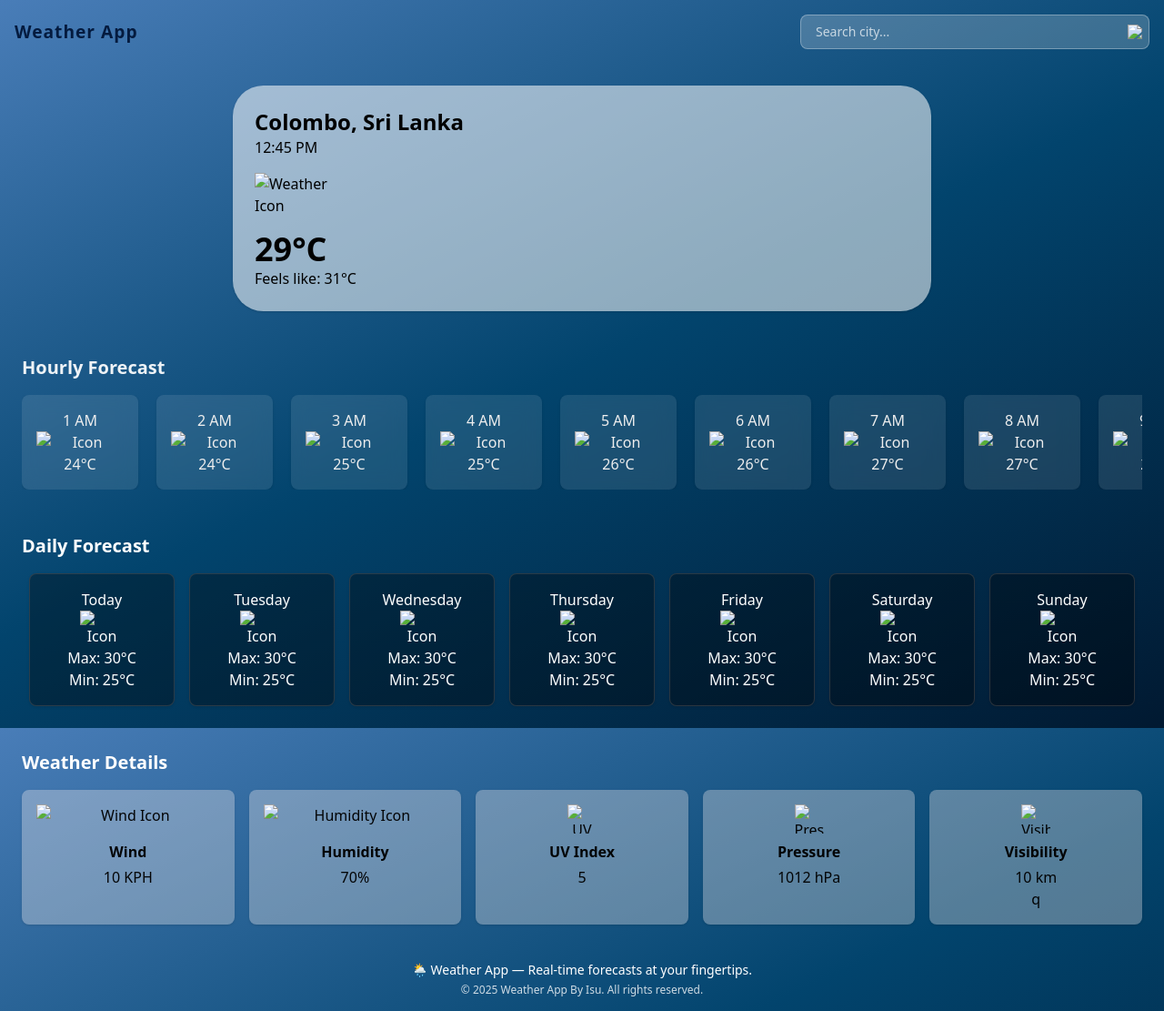
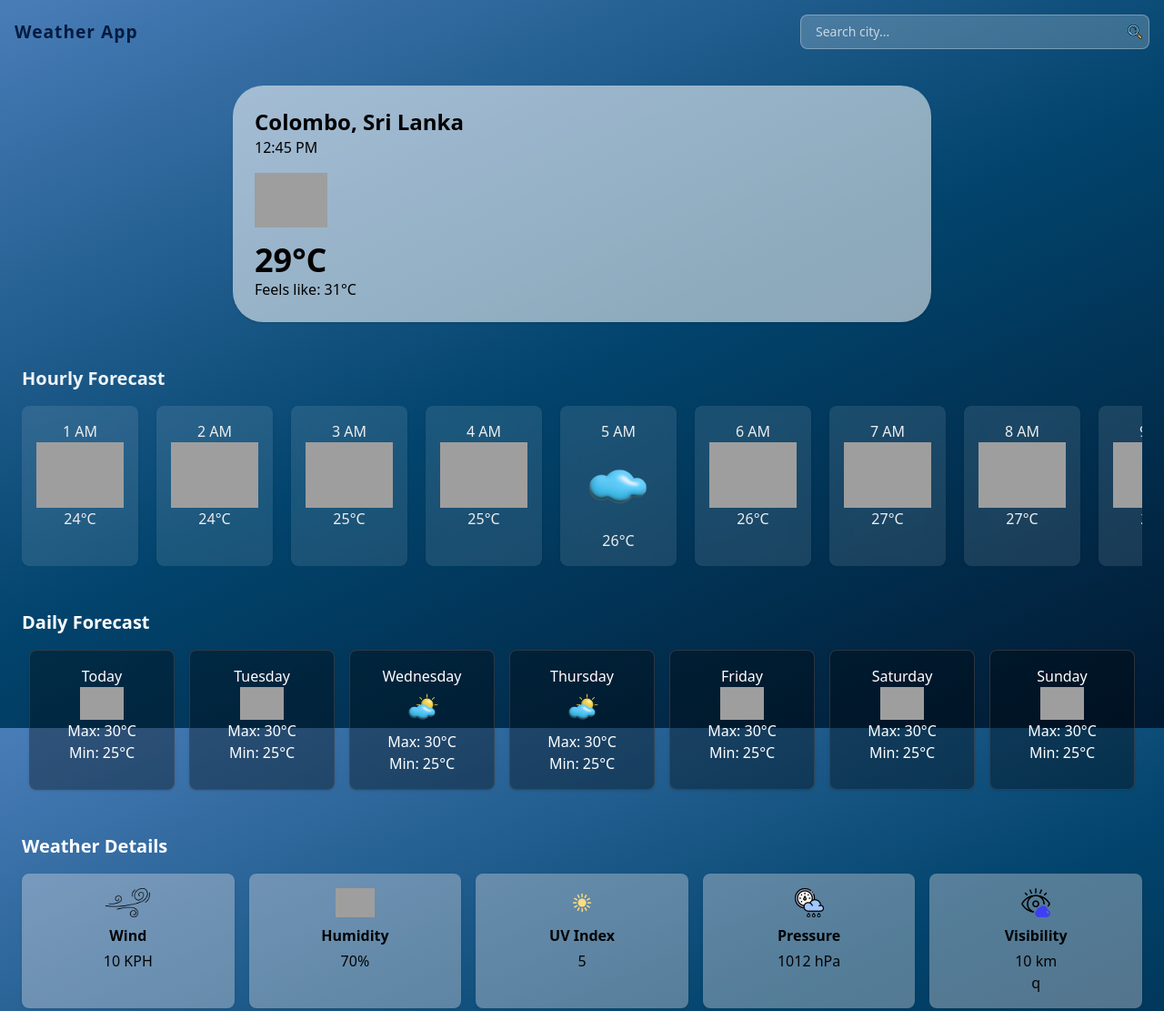
Before and after one commit to itzisurii/Weather-Web-Application-, a plain HTML site: page index.html in a window 1280 px wide. Shown: the top 1111 px of the page at 91% size. Drawn offline with nearby package versions, Linux system fonts and the light colour scheme; the site is published under a folder, as on GitHub Pages, so addresses that start at the root find nothing.

Commit message:
Update index.html

```diff
--- a/index.html
+++ b/index.html
@@ -34,7 +34,7 @@
                         class="block w-full p-2 pl-4 text-sm text-white border border-white/30 rounded-lg bg-white/20 placeholder-white/70 focus:ring-2 focus:ring-white focus:border-white">
                     <button type="submit"
                         class="absolute right-2 top-1/2 -translate-y-1/2 text-white hover:text-gray-200">
-                        <img src="/assets/images/search.png" alt="Visibility Icon" class="mx-auto mb-0 w-4 h-4">
+                        <img src="./assets/images/search.png" alt="Visibility Icon" class="mx-auto mb-0 w-4 h-4">
                     </button>
                 </div>
             </form>
@@ -48,7 +48,7 @@
             <div>
                 <h2 id="location" class="text-2xl font-bold">Colombo, Sri Lanka</h2>
                 <p id="local-time">12:45 PM</p>
-                <img src="/assets/images/Sunny.png" alt="Weather Icon" class="w-20 my-4">
+                <img src="./assets/images/Sunny.png" alt="Weather Icon" class="w-20 my-4">
                 <p id="temperature" class="text-4xl font-bold">29°C</p>
                 <p id="feels-like">Feels like: 31°C</p>
             </div>
@@ -63,168 +63,168 @@
 
             <div class="flex-shrink-0 p-4 rounded-lg shadow w-32 text-center custom-card">
                 <p>1 AM</p>
-                <img src="/assets/images/Partly Cloudy night.png" alt="Icon" class="mx-auto w-13">
+                <img src="./assets/images/Partly Cloudy night.png" alt="Icon" class="mx-auto w-13">
                 <!-- <p>Partly Cloudy</p> -->
                 <p>24°C</p>
             </div>
 
             <div class="flex-shrink-0 p-4 rounded-lg shadow w-32 text-center custom-card">
                 <p>2 AM</p>
-                <img src="/assets/images/Partly Cloudy night.png" alt="Icon" class="mx-auto w-13">
+                <img src="./assets/images/Partly Cloudy night.png" alt="Icon" class="mx-auto w-13">
                 <!-- <p>Partly Cloudy</p> -->
                 <p>24°C</p>
             </div>
 
             <div class="flex-shrink-0 p-4 rounded-lg shadow w-32 text-center custom-card">
                 <p>3 AM</p>
-                <img src="/assets/images/Thunderstorms at Night.png" alt="Icon" class="mx-auto w-13">
+                <img src="./assets/images/Thunderstorms at Night.png" alt="Icon" class="mx-auto w-13">
                 <!-- <p>Thunderstorm</p> -->
                 <p>25°C</p>
             </div>
 
             <div class="flex-shrink-0 p-4 rounded-lg shadow w-32 text-center custom-card">
                 <p>4 AM</p>
-                <img src="/assets/images/Rain at Night.png" alt="Icon" class="mx-auto w-13">
+                <img src="./assets/images/Rain at Night.png" alt="Icon" class="mx-auto w-13">
                 <!-- <p>Rain</p> -->
                 <p>25°C</p>
             </div>
 
             <div class="flex-shrink-0 p-4 rounded-lg shadow w-32 text-center custom-card">
                 <p>5 AM</p>
-                <img src="/assets/images/Cloudy .png" alt="Icon" class="mx-auto w-13">
+                <img src="./assets/images/Cloudy .png" alt="Icon" class="mx-auto w-13">
                 <!-- <p>Cloudy</p> -->
                 <p>26°C</p>
             </div>
 
             <div class="flex-shrink-0 p-4 rounded-lg shadow w-32 text-center custom-card">
                 <p>6 AM</p>
-                <img src="/assets/images/Mostly Sunny.png" alt="Icon" class="mx-auto w-13">
+                <img src="./assets/images/Mostly Sunny.png" alt="Icon" class="mx-auto w-13">
                 <!-- <p>Mostly Sunny</p> -->
                 <p>26°C</p>
             </div>
 
             <div class="flex-shrink-0 p-4 rounded-lg shadow w-32 text-center custom-card">
                 <p>7 AM</p>
-                <img src="/assets/images/Mostly Sunny.png" alt="Icon" class="mx-auto w-13">
+                <img src="./assets/images/Mostly Sunny.png" alt="Icon" class="mx-auto w-13">
                 <!-- <p>Mostly Sunny</p> -->
                 <p>27°C</p>
             </div>
 
             <div class="flex-shrink-0 p-4 rounded-lg shadow w-32 text-center custom-card">
                 <p>8 AM</p>
-                <img src="/assets/images/Sunny.png" alt="Icon" class="mx-auto w-13">
+                <img src="./assets/images/Sunny.png" alt="Icon" class="mx-auto w-13">
                 <!-- <p>Sunny</p> -->
                 <p>27°C</p>
             </div>
 
             <div class="flex-shrink-0 p-4 rounded-lg shadow w-32 text-center custom-card">
                 <p>9 AM</p>
-                <img src="/assets/images/Sunny.png" alt="Icon" class="mx-auto w-13">
+                <img src="./assets/images/Sunny.png" alt="Icon" class="mx-auto w-13">
                 <!-- <p>Sunny</p> -->
                 <p>28°C</p>
             </div>
 
             <div class="flex-shrink-0 p-4 rounded-lg shadow w-32 text-center custom-card">
                 <p>10 AM</p>
-                <img src="/assets/images/Mostly Sunny.png" alt="Icon" class="mx-auto w-13">
+                <img src="./assets/images/Mostly Sunny.png" alt="Icon" class="mx-auto w-13">
                 <!-- <p>Mostly Sunny</p> -->
                 <p>28°C</p>
             </div>
 
             <div class="flex-shrink-0 p-4 rounded-lg shadow w-32 text-center custom-card">
                 <p>11 AM</p>
-                <img src="/assets/images/Partly Cloudy and Windy.png" alt="Icon" class="mx-auto w-13">
+                <img src="./assets/images/Partly Cloudy and Windy.png" alt="Icon" class="mx-auto w-13">
                 <!-- <p>Partly Cloudy and Windy</p> -->
                 <p>27°C</p>
             </div>
 
             <div class="flex-shrink-0 p-4 rounded-lg shadow w-32 text-center custom-card">
                 <p>12 PM</p>
-                <img src="/assets/images/Sunny.png" alt="Icon" class="mx-auto w-13">
+                <img src="./assets/images/Sunny.png" alt="Icon" class="mx-auto w-13">
                 <!-- <p>Sunny</p> -->
                 <p>31°C</p>
             </div>
 
             <div class="flex-shrink-0 p-4 rounded-lg shadow w-32 text-center custom-card">
                 <p>1 PM</p>
-                <img src="/assets/images/Sunny.png" alt="Icon" class="mx-auto w-13">
+                <img src="./assets/images/Sunny.png" alt="Icon" class="mx-auto w-13">
                 <!-- <p>Sunny</p> -->
                 <p>30°C</p>
             </div>
 
             <div class="flex-shrink-0 p-4 rounded-lg shadow w-32 text-center custom-card">
                 <p>2 PM</p>
-                <img src="/assets/images/Mostly Sunny.png" alt="Icon" class="mx-auto w-13">
+                <img src="./assets/images/Mostly Sunny.png" alt="Icon" class="mx-auto w-13">
                 <!-- <p>Mostly Sunny</p> -->
                 <p>29°C</p>
             </div>
 
             <div class="flex-shrink-0 p-4 rounded-lg shadow w-32 text-center custom-card">
                 <p>3 PM</p>
-                <img src="/assets/images/Mostly Sunny.png" alt="Icon" class="mx-auto w-13">
+                <img src="./assets/images/Mostly Sunny.png" alt="Icon" class="mx-auto w-13">
                 <!-- <p>Mostly Sunny</p> -->
                 <p>29°C</p>
             </div>
 
             <div class="flex-shrink-0 p-4 rounded-lg shadow w-32 text-center custom-card">
                 <p>4 PM</p>
-                <img src="/assets/images/Partly Cloudy with Light Rain.png" alt="Icon" class="mx-auto w-13">
+                <img src="./assets/images/Partly Cloudy with Light Rain.png" alt="Icon" class="mx-auto w-13">
                 <!-- <p>Partly Cloudy With Light Rain</p> -->
                 <p>27°C</p>
             </div>
 
             <div class="flex-shrink-0 p-4 rounded-lg shadow w-32 text-center custom-card">
                 <p>5 PM</p>
-                <img src="/assets/images/Partly Cloudy with Thunderstorms.png" alt="Icon" class="mx-auto w-13">
+                <img src="./assets/images/Partly Cloudy with Thunderstorms.png" alt="Icon" class="mx-auto w-13">
                 <!-- <p>Partly Cloudy With Thunderstorm</p> -->
                 <p>27°C</p>
             </div>
 
             <div class="flex-shrink-0 p-4 rounded-lg shadow w-32 text-center custom-card">
                 <p>6 PM</p>
-                <img src="/assets/images/Partly Cloudy with Showers.png" alt="Icon" class="mx-auto w-13">
+                <img src="./assets/images/Partly Cloudy with Showers.png" alt="Icon" class="mx-auto w-13">
                 <!-- <p>Partly Cloudy With Showers</p> -->
                 <p>27°C</p>
             </div>
 
             <div class="flex-shrink-0 p-4 rounded-lg shadow w-32 text-center custom-card">
                 <p>7 PM</p>
-                <img src="/assets/images/Light Rain at Night.png" alt="Icon" class="mx-auto w-13">
+                <img src="./assets/images/Light Rain at Night.png" alt="Icon" class="mx-auto w-13">
                 <!-- <p>Light Rain</p> -->
                 <p>26°C</p>
             </div>
 
             <div class="flex-shrink-0 p-4 rounded-lg shadow w-32 text-center custom-card">
                 <p>8 PM</p>
-                <img src="/assets/images/Windy Night.png" alt="Icon" class="mx-auto w-13">
+                <img src="./assets/images/Windy Night.png" alt="Icon" class="mx-auto w-13">
                 <!-- <p>Windy Night</p> -->
                 <p>26°C</p>
             </div>
 
             <div class="flex-shrink-0 p-4 rounded-lg shadow w-32 text-center custom-card">
                 <p>9 PM</p>
-                <img src="/assets/images/Thunderstorms at Night.png" alt="Icon" class="mx-auto w-13">
+                <img src="./assets/images/Thunderstorms at Night.png" alt="Icon" class="mx-auto w-13">
                 <!-- <p>Thunderstorm</p> -->
                 <p>25°C</p>
             </div>
 
             <div class="flex-shrink-0 p-4 rounded-lg shadow w-32 text-center custom-card">
                 <p>10 PM</p>
-                <img src="/assets/images/Thunderstorms with Rain at Night.png" alt="Icon" class="mx-auto w-13">
+                <img src="./assets/images/Thunderstorms with Rain at Night.png" alt="Icon" class="mx-auto w-13">
                 <!-- <p>Thunderstorm With Rain</p> -->
                 <p>25°C</p>
             </div>
 
             <div class="flex-shrink-0 p-4 rounded-lg shadow w-32 text-center custom-card">
                 <p>11 PM</p>
-                <img src="/assets/images/Snow Showers at Night.png" alt="Icon" class="mx-auto w-13">
+                <img src="./assets/images/Snow Showers at Night.png" alt="Icon" class="mx-auto w-13">
                 <!-- <p>Show Shower</p> -->
                 <p>25°C</p>
             </div>
 
             <div class="flex-shrink-0 p-4 rounded-lg shadow w-32 text-center custom-card">
                 <p>12 AM</p>
-                <img src="/assets/images/Partly Cloudy night.png" alt="Icon" class="mx-auto w-13">
+                <img src="./assets/images/Partly Cloudy night.png" alt="Icon" class="mx-auto w-13">
                 <!-- <p>Show Shower</p> -->
                 <p>24°C</p>
             </div>
@@ -239,49 +239,49 @@
         <div class="flex flex-wrap gap-4 justify-center">
             <div class="p-4 rounded-lg shadow text-center w-40 custom-daily">
                 <p>Today</p>
-                <img src="/assets/images/Sunny.png" alt="Icon" class="mx-auto w-12">
+                <img src="./assets/images/Sunny.png" alt="Icon" class="mx-auto w-12">
                 <p>Max: 30°C</p>
                 <p>Min: 25°C</p>
             </div>
 
             <div class="p-4 rounded-lg shadow text-center w-40 custom-daily">
                 <p>Tuesday</p>
-                <img src="/assets/images/Partly Cloudy and Windy.png" alt="Icon" class="mx-auto w-12">
+                <img src="./assets/images/Partly Cloudy and Windy.png" alt="Icon" class="mx-auto w-12">
                 <p>Max: 30°C</p>
                 <p>Min: 25°C</p>
             </div>
 
             <div class="p-4 rounded-lg shadow text-center w-40 custom-daily">
                 <p>Wednesday</p>
-                <img src="/assets/images/Partly Cloudy.png" alt="Icon" class="mx-auto w-12">
+                <img src="./assets/images/Partly Cloudy.png" alt="Icon" class="mx-auto w-12">
                 <p>Max: 30°C</p>
                 <p>Min: 25°C</p>
             </div>
 
             <div class="p-4 rounded-lg shadow text-center w-40 custom-daily">
                 <p>Thursday</p>
-                <img src="/assets/images/Partly Cloudy.png" alt="Icon" class="mx-auto w-12">
+                <img src="./assets/images/Partly Cloudy.png" alt="Icon" class="mx-auto w-12">
                 <p>Max: 30°C</p>
                 <p>Min: 25°C</p>
             </div>
 
             <div class="p-4 rounded-lg shadow text-center w-40 custom-daily">
                 <p>Friday</p>
-                <img src="/assets/images/Sunny.png" alt="Icon" class="mx-auto w-12">
+                <img src="./assets/images/Sunny.png" alt="Icon" class="mx-auto w-12">
                 <p>Max: 30°C</p>
                 <p>Min: 25°C</p>
             </div>
 
             <div class="p-4 rounded-lg shadow text-center w-40 custom-daily">
                 <p>Saturday</p>
-                <img src="/assets/images/Partly Cloudy with Showers.png" alt="Icon" class="mx-auto w-12">
+                <img src="./assets/images/Partly Cloudy with Showers.png" alt="Icon" class="mx-auto w-12">
                 <p>Max: 30°C</p>
                 <p>Min: 25°C</p>
             </div>
 
             <div class="p-4 rounded-lg shadow text-center w-40 custom-daily">
                 <p>Sunday</p>
-                <img src="/assets/images/Partly Cloudy with Light Rain.png" alt="Icon" class="mx-auto w-12">
+                <img src="./assets/images/Partly Cloudy with Light Rain.png" alt="Icon" class="mx-auto w-12">
                 <p>Max: 30°C</p>
                 <p>Min: 25°C</p>
             </div>
@@ -293,27 +293,27 @@
 
         <div class="flex flex-wrap gap-4 justify-center">
             <div class=" p-4 rounded-lg shadow text-center flex-1 min-w-[140px] max-w-xs custom-weather">
-                <img src="/assets/images/wind.png" alt="Wind Icon" class="mx-auto mb-2 w-83 h-8">
+                <img src="./assets/images/wind.png" alt="Wind Icon" class="mx-auto mb-2 w-83 h-8">
                 <p class="font-semibold mb-1">Wind</p>
                 <p id="wind-speed">10 KPH</p>
             </div>
             <div class=" p-4 rounded-lg shadow text-center flex-1 min-w-[140px] max-w-xs custom-weather">
-                <img src="/assets/images/Humi.png" alt="Humidity Icon" class="mx-auto mb-2 w-83 h-8">
+                <img src="./assets/images/Humi.png" alt="Humidity Icon" class="mx-auto mb-2 w-83 h-8">
                 <p class="font-semibold mb-1">Humidity</p>
                 <p id="humidity">70%</p>
             </div>
             <div class="p-4 rounded-lg shadow text-center flex-1 min-w-[140px] max-w-xs custom-weather">
-                <img src="/assets/images/UV.png" alt="UV Index Icon" class="mx-auto mb-2 w-8 h-8">
+                <img src="./assets/images/UV.png" alt="UV Index Icon" class="mx-auto mb-2 w-8 h-8">
                 <p class="font-semibold mb-1">UV Index</p>
                 <p id="uv-index">5</p>
             </div>
             <div class=" p-4 rounded-lg shadow text-center flex-1 min-w-[140px] max-w-xs custom-weather">
-                <img src="/assets/images/pressure.png" alt="Pressure Icon" class="mx-auto mb-2 w-8 h-8">
+                <img src="./assets/images/pressure.png" alt="Pressure Icon" class="mx-auto mb-2 w-8 h-8">
                 <p class="font-semibold mb-1">Pressure</p>
                 <p id="pressure">1012 hPa</p>
             </div>
             <div class=" p-4 rounded-lg shadow text-center flex-1 min-w-[140px] max-w-xs custom-weather">
-                <img src="/assets/images/visibility.png" alt="Visibility Icon" class="mx-auto mb-2 w-8 h-8">
+                <img src="./assets/images/visibility.png" alt="Visibility Icon" class="mx-auto mb-2 w-8 h-8">
                 <p class="font-semibold mb-1">Visibility</p>
                 <p id="visibility">10 km</p>q
             </div>
```
